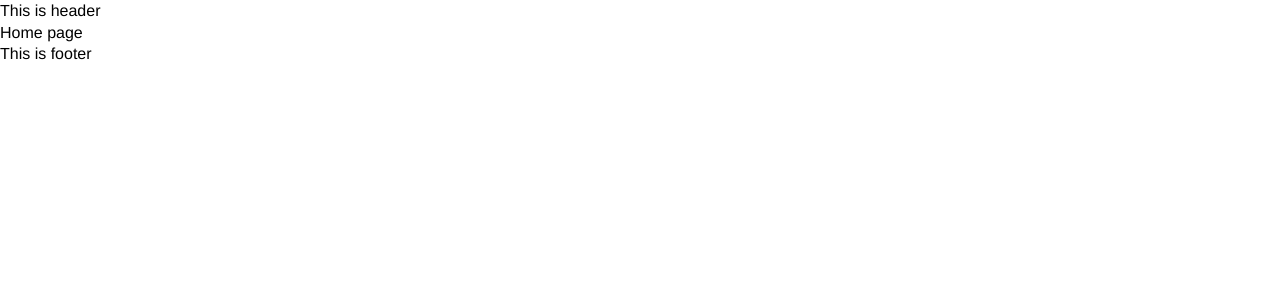
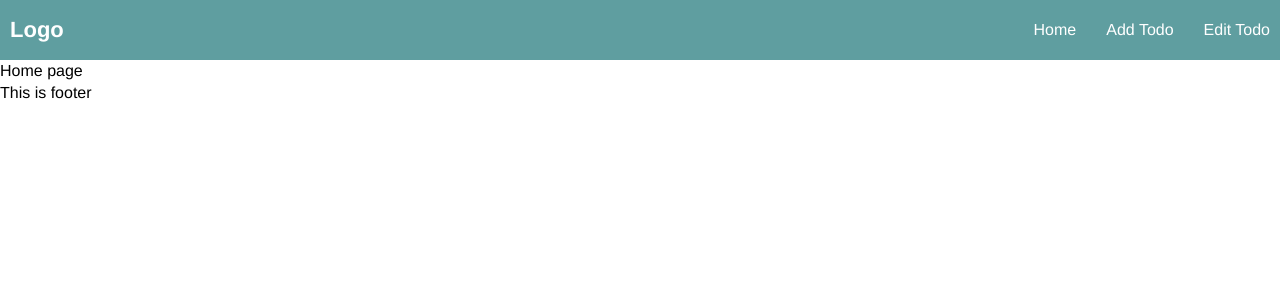
Before and after one commit to 42-alex/todolist, a React app in the folder front/: page / in a window 1280 px wide. Shown: the top 300 px of the page. Built offline with nearby package versions, Linux system fonts and the light colour scheme.

Commit message:
Add page navigation to the header.

```diff
--- /dev/null
+++ b/front/src/pages/App/Header.module.scss
@@ -0,0 +1,24 @@
+.header {
+  height: 60px;
+  background-color: cadetblue;
+  color: #fff;
+}
+
+.headerNav {
+  display: flex;
+  justify-content: space-between;
+  align-items: center;
+  height: 100%;
+}
+
+
+.siteLogoLink {
+  color: white;
+  font-weight: bold;
+  font-size: 22px;
+}
+
+.siteMenuLink {
+  color: white;
+  margin-left: 30px;
+}
--- a/front/src/pages/App/Header.tsx
+++ b/front/src/pages/App/Header.tsx
@@ -1,8 +1,21 @@
 import React from 'react';
+import styles from './Header.module.scss';
+import { Link } from 'react-router-dom';
 
 const Header = (): JSX.Element => {
   return (
-    <div>This is header</div>
+    <header className={styles.header}>
+      <nav className={`${styles.headerNav} container`}>
+        <span className={styles.siteLogo}>
+          <a href="#" className={styles.siteLogoLink}>Logo</a>
+        </span>
+        <span className={styles.siteMenu}>
+          <Link to="/" className={styles.siteMenuLink}>Home</Link>
+          <Link to="/add" className={styles.siteMenuLink}>Add Todo</Link>
+          <Link to="/edit" className={styles.siteMenuLink}>Edit Todo</Link>
+        </span>
+      </nav>
+    </header>
   )
 }
 
```
